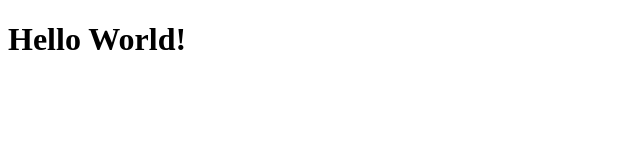
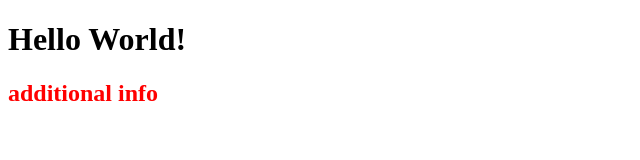
Before and after one commit to Saba808/git-lect, a plain HTML site: page index.html in a window 1280 px wide. Shown: the whole page, without its empty margins (0-640 px from the left). Drawn offline with Linux system fonts and the light colour scheme.

Commit message:
add additional info and styles

```diff
--- a/index.html
+++ b/index.html
@@ -8,5 +8,6 @@
   </head>
   <body>
     <h1>Hello World!</h1>
+    <h2>additional info</h2>
   </body>
 </html>
--- a/styles.css
+++ b/styles.css
@@ -0,0 +1,3 @@
+h2 {
+  color: red;
+}
```
